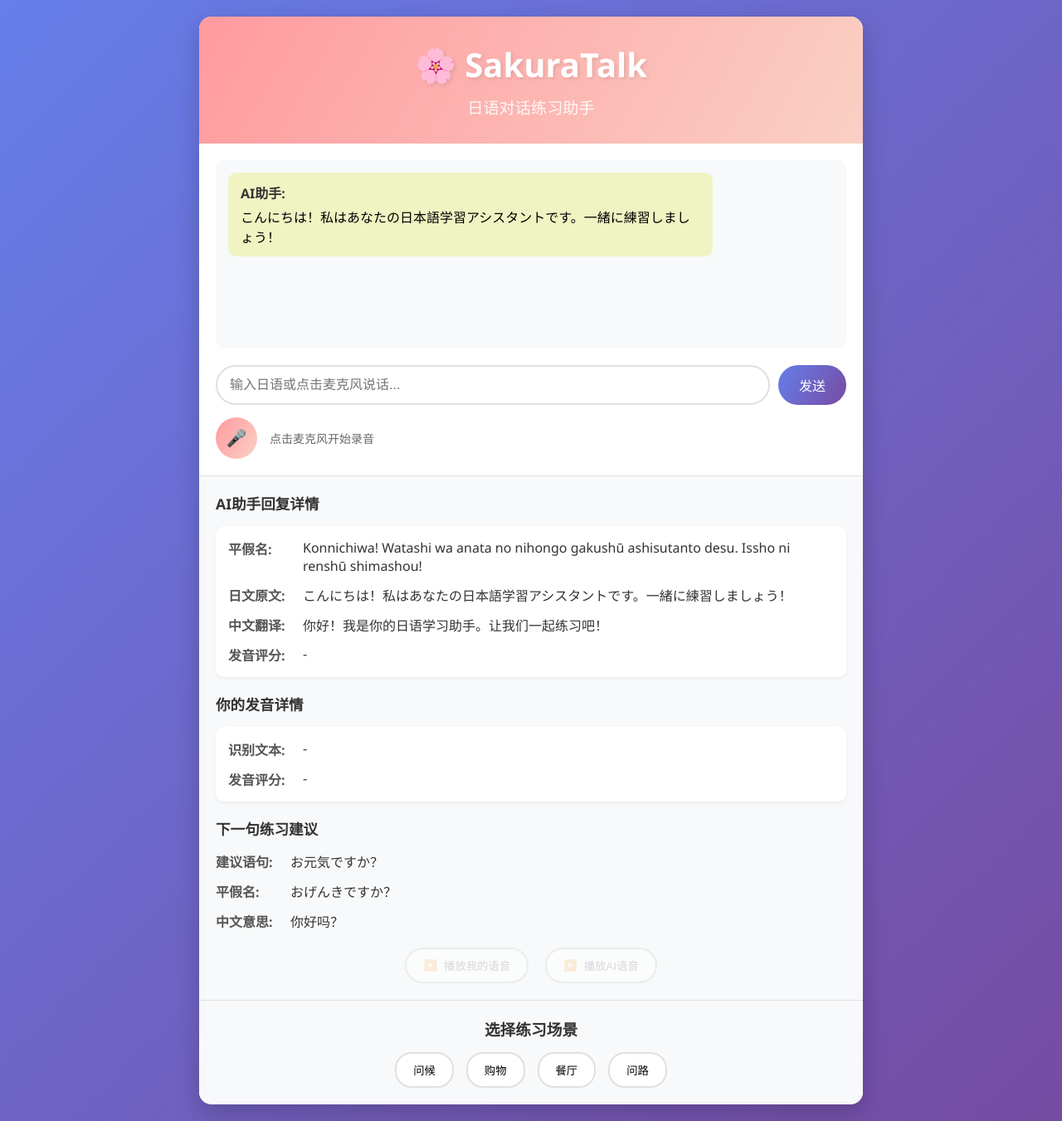
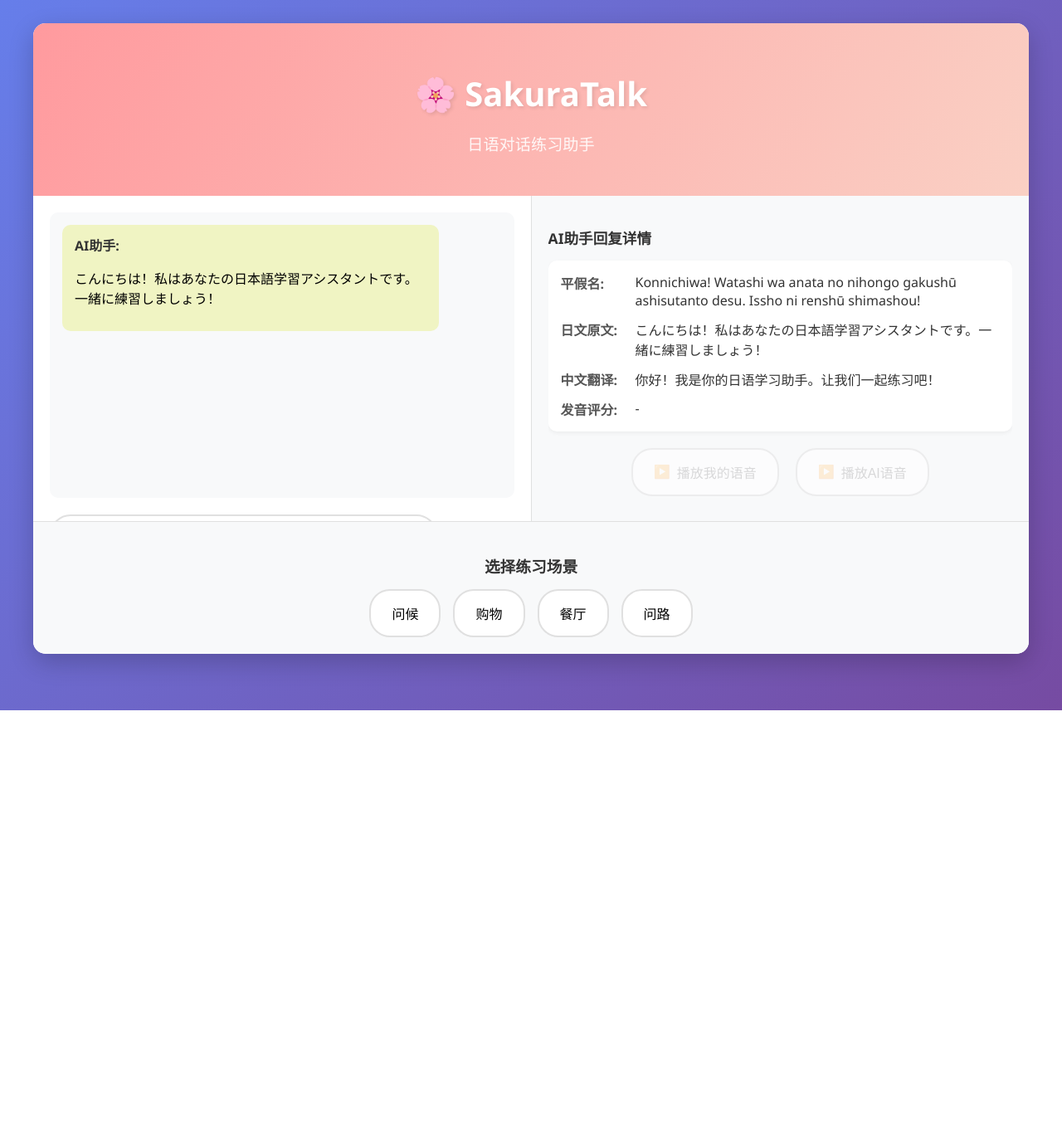
Before and after one commit to jianghua519/sakuraTalk, a Flask app: page / in a window 1280 px wide. Shown: the whole page at 83% size. After the commit the page ends 856 px from the top, so only its background shows below. Run offline with Flask 3, Linux system fonts and the light colour scheme.

Commit message:
小改进

```diff
--- a/requirements.txt
+++ b/requirements.txt
@@ -1,4 +1,4 @@
-dashscope==1.14.2
+dashscope==1.24.2
 Flask==2.3.3
 python-dotenv==1.0.0
 requests==2.31.0
--- a/sakuratalk/conversation_history.py
+++ b/sakuratalk/conversation_history.py
@@ -58,13 +58,15 @@ class ConversationHistory:
             # 添加用户消息
             formatted_history.append({
                 'role': 'user',
-                'content': f"[时间: {interaction['timestamp']}] {interaction['user']}"
+                'content': f"{interaction['user']}"
             })
+            #'content': f"[时间: {interaction['timestamp']}] {interaction['user']}"
             # 添加AI助手消息
             formatted_history.append({
                 'role': 'assistant',
-                'content': f"[时间: {interaction['timestamp']}] {interaction['ai']}"
+                'content': f" {interaction['ai']}"
             })
+            # 'content': f"[时间: {interaction['timestamp']}] {interaction['ai']}"
         return formatted_history
 
     def clear_history(self) -> None:
--- a/sakuratalk/services/llm/dashscope_service.py
+++ b/sakuratalk/services/llm/dashscope_service.py
@@ -49,7 +49,7 @@ class DashScopeService(LLMBaseService):
         """
         try:
             # 使用集中管理的系统提示词
-            system_prompt = PromptManager.JAPANESE_LEARNING_ASSISTANT_JA
+            system_prompt = PromptManager.JAPANESE_LEARNING_ASSISTANT
 
             messages = [
                 {
--- a/sakuratalk/services/llm/gemini_service.py
+++ b/sakuratalk/services/llm/gemini_service.py
@@ -33,7 +33,7 @@ class GeminiService(LLMBaseService):
         super().__init__()
         # 初始化Gemini API密钥
         genai.configure(api_key=Config.GEMINI_API_KEY)
-        self.model = genai.GenerativeModel('gemini-pro')
+        self.model = genai.GenerativeModel('gemini-2.5-flash')
 
     @retry(stop=stop_after_attempt(3), wait=wait_exponential(multiplier=1, min=4, max=10))
     def get_chat_response(self, user_input: str, conversation_history: List[Dict[str, str]] = None) -> Dict[str, Any]:
--- a/sakuratalk/services/llm/ollama_service.py
+++ b/sakuratalk/services/llm/ollama_service.py
@@ -33,7 +33,7 @@ class OllamaService(LLMBaseService):
         super().__init__()
         # 初始化Ollama API基础URL
         self.api_base = Config.OLLAMA_API_BASE
-        self.model = "gemma3:12b"  # 默认模型
+        self.model = "gemma3:12b"
 
     @retry(stop=stop_after_attempt(3), wait=wait_exponential(multiplier=1, min=4, max=10))
     def get_chat_response(self, user_input: str, conversation_history: List[Dict[str, str]] = None) -> Dict[str, Any]:
@@ -45,7 +45,7 @@ class OllamaService(LLMBaseService):
         """
         try:
             # 使用集中管理的系统提示词
-            system_prompt = PromptManager.JAPANESE_LEARNING_ASSISTANT
+            system_prompt = PromptManager.JAPANESE_LEARNING_ASSISTANT_JA
 
             # 构建消息列表
             messages = [
--- a/static/styles.css
+++ b/static/styles.css
@@ -1,4 +1,4 @@
-* {
+a {
     margin: 0;
     padding: 0;
     box-sizing: border-box;
@@ -12,12 +12,15 @@ body {
 }
 
 .container {
-    max-width: 800px;
+    max-width: 1200px;
     margin: 0 auto;
     background: white;
     border-radius: 15px;
     box-shadow: 0 10px 30px rgba(0, 0, 0, 0.2);
     overflow: hidden;
+    display: flex;
+    flex-direction: column;
+    height: calc(100vh - 40px);
 }
 
 header {
@@ -38,11 +41,34 @@ header p {
     opacity: 0.9;
 }
 
-.chat-container {
-    padding: 20px;
-    height: 400px;
+/* 主内容区域 - 响应式布局 */
+.main-content {
     display: flex;
     flex-direction: column;
+    flex: 1;
+    overflow: hidden;
+}
+
+@media (min-width: 768px) {
+    .main-content {
+        flex-direction: row;
+    }
+}
+
+/* 聊天区域 */
+.chat-section {
+    flex: 1;
+    padding: 20px;
+    display: flex;
+    flex-direction: column;
+    overflow: hidden;
+}
+
+.chat-container {
+    display: flex;
+    flex-direction: column;
+    height: 100%;
+    min-height: 500px;
 }
 
 .chat-history {
@@ -100,9 +126,17 @@ header p {
     gap: 15px;
 }
 
+.voice-controls {
+    display: flex;
+    align-items: center;
+    gap: 15px;
+    flex-shrink: 0;
+}
+
 .text-input {
     display: flex;
     gap: 10px;
+    align-items: center;
 }
 
 #userInput {
@@ -113,6 +147,8 @@ header p {
     font-size: 16px;
     outline: none;
     transition: border-color 0.3s;
+    /* 移动端优化 */
+    min-height: 48px;
 }
 
 #userInput:focus {
@@ -128,21 +164,32 @@ header p {
     cursor: pointer;
     font-size: 16px;
     transition: transform 0.2s;
+    /* 移动端优化 */
+    min-width: 48px;
+    min-height: 48px;
+    -webkit-tap-highlight-color: transparent;
+    touch-action: manipulation;
 }
 
 #sendButton:hover {
     transform: translateY(-2px);
 }
 
+/* 移动端按下效果 */
+#sendButton:active {
+    transform: scale(0.95);
+}
+
 .voice-controls {
     display: flex;
     align-items: center;
     gap: 15px;
+    flex-shrink: 0;
 }
 
 .mic-button {
-    width: 50px;
-    height: 50px;
+    width: 60px;
+    height: 60px;
     border-radius: 50%;
     background: linear-gradient(120deg, #ff9a9e 0%, #fad0c4 100%);
     border: none;
@@ -151,7 +198,7 @@ header p {
     display: flex;
     align-items: center;
     justify-content: center;
-    font-size: 20px;
+    font-size: 24px;
     transition: transform 0.2s;
     /* 移动端优化 */
     -webkit-tap-highlight-color: transparent;
@@ -206,6 +253,28 @@ header p {
     font-size: 14px;
 }
 
+/* 详情区域 */
+.details-section {
+    flex: 1;
+    padding: 20px;
+    background: #f8f9fa;
+    border-top: 1px solid #e0e0e0;
+    display: flex;
+    flex-direction: column;
+    overflow: hidden;
+}
+
+@media (min-width: 768px) {
+    .details-section {
+        border-top: none;
+        border-left: 1px solid #e0e0e0;
+        min-width: 300px;
+        display: flex;
+        flex-direction: column;
+        overflow: hidden;
+    }
+}
+
 .scenario-selector {
     padding: 20px;
     background: #f8f9fa;
@@ -226,17 +295,28 @@ header p {
 }
 
 .scenario-btn {
-    padding: 10px 20px;
+    padding: 15px 25px;
     background: white;
     border: 2px solid #e0e0e0;
-    border-radius: 20px;
+    border-radius: 25px;
     cursor: pointer;
     transition: all 0.3s;
+    font-size: 16px;
+    /* 移动端优化 */
+    min-width: 48px;
+    min-height: 48px;
+    -webkit-tap-highlight-color: transparent;
+    touch-action: manipulation;
 }
 
 .scenario-btn:hover {
     border-color: #667eea;
     transform: translateY(-2px);
+}
+
+/* 移动端按下效果 */
+.scenario-btn:active {
+    transform: scale(0.95);
 }
 
 .scenario-btn.active {
@@ -247,9 +327,10 @@ header p {
 
 /* 新增的详情面板样式 */
 .details-panel {
-    padding: 20px;
-    background: #f8f9fa;
-    border-top: 1px solid #e0e0e0;
+    flex: 1;
+    display: flex;
+    flex-direction: column;
+    overflow-y: auto;
 }
 
 .detail-section {
@@ -262,7 +343,7 @@ header p {
     font-size: 1.1rem;
 }
 
-.ai-response-details, .user-response-details {
+.ai-response-details, .user-response-details, .suggestion-details {
     background: white;
     padding: 15px;
     border-radius: 10px;
@@ -296,10 +377,11 @@ header p {
     justify-content: center;
     gap: 20px;
     margin-top: 20px;
+    flex-wrap: wrap;
 }
 
 .playback-button {
-    padding: 10px 20px;
+    padding: 15px 25px;
     background: white;
     border: 2px solid #e0e0e0;
     border-radius: 25px;
@@ -308,11 +390,22 @@ header p {
     align-items: center;
     gap: 8px;
     transition: all 0.3s;
+    font-size: 16px;
+    /* 移动端优化 */
+    min-width: 48px;
+    min-height: 48px;
+    -webkit-tap-highlight-color: transparent;
+    touch-action: manipulation;
 }
 
 .playback-button:hover:not(:disabled) {
     border-color: #667eea;
     transform: translateY(-2px);
+}
+
+/* 移动端按下效果 */
+.playback-button:active {
+    transform: scale(0.95);
 }
 
 .playback-button:disabled {
--- a/templates/index.html
+++ b/templates/index.html
@@ -14,6 +14,8 @@
             <p>日语对话练习助手</p>
         </header>
 
+        <div class="main-content">
+            <div class="chat-section">
                 <div class="chat-container">
                     <div class="chat-history" id="chatHistory">
                         <div class="message ai-message">
@@ -23,11 +25,11 @@
                     </div>
 
                     <div class="input-area">
+                        <div class="input-controls">
                             <div class="text-input">
                                 <input type="text" id="userInput" placeholder="输入日语或点击麦克风说话...">
                                 <button id="sendButton">发送</button>
                             </div>
-
                             <div class="voice-controls">
                                 <button id="recordButton" class="mic-button">
                                     <span id="micIcon">🎤</span>
@@ -37,7 +39,10 @@
                             </div>
                         </div>
                     </div>
+                </div>
+            </div>
 
+            <div class="details-section">
                 <div class="details-panel">
                     <div class="detail-section">
                         <h3>AI助手回复详情</h3>
@@ -58,6 +63,15 @@
                                 <label>发音评分:</label>
                                 <span id="aiPronunciationScore">-</span>
                             </div>
+                        </div>
+
+                        <div class="playback-controls">
+                            <button id="playUserVoice" class="playback-button" disabled>
+                                <span>▶️</span> 播放我的语音
+                            </button>
+                            <button id="playAiVoice" class="playback-button" disabled>
+                                <span>▶️</span> 播放AI语音
+                            </button>
                         </div>
                     </div>
 
@@ -92,14 +106,7 @@
                             </div>
                         </div>
                     </div>
-
-            <div class="playback-controls">
-                <button id="playUserVoice" class="playback-button" disabled>
-                    <span>▶️</span> 播放我的语音
-                </button>
-                <button id="playAiVoice" class="playback-button" disabled>
-                    <span>▶️</span> 播放AI语音
-                </button>
+                </div>
             </div>
         </div>
 
```
Also changed, not shown: sakuratalk/prompts.py (+59 -60 lines). Lines whose indentation alone changed are shown as unchanged.
